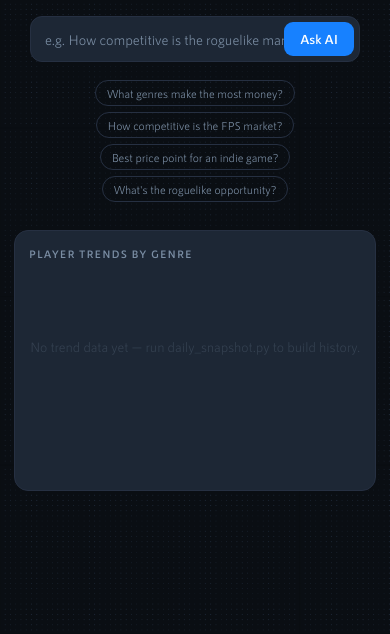
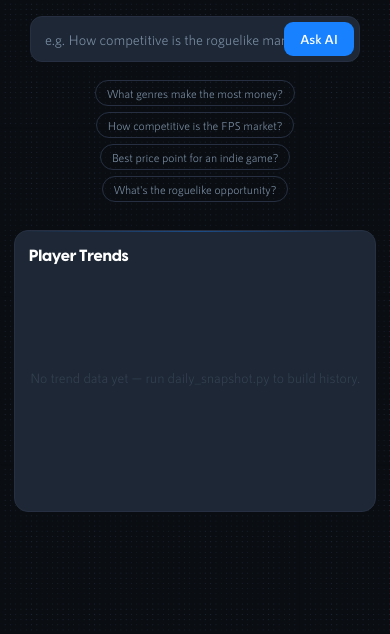
Before and after one commit to andrewmock96/Steam_Tool, a Flask app: page / in a window 390 px wide. Shown: the part 210-844 px from the top of the page. Run offline with Flask 3, Linux system fonts and the light colour scheme; data that the repository does not hold is empty.

Commit message:
Revamp genre chart — gradient fills, custom legend, cleaner design
- Gradient area fills under each line (transparent fade)
- Custom interactive legend with toggle (click to show/hide genres)
- No point dots (clean lines, hover reveals points)
- Subtle accent glow line on card top
- Player count subtitle with total and days tracked
- Cleaner tooltip with brand fonts, rounded corners
- Hidden grid lines on x-axis, minimal y-axis grid
- Responsive layout for mobile

Co-Authored-By: Claude Sonnet 4.6 <noreply@anthropic.com>

```diff
--- a/static/app.js
+++ b/static/app.js
@@ -70,23 +70,46 @@ function renderGenreChart(genres, trend) {
     genres.forEach(g => (trend[g] || []).forEach(p => dateSet.add(p.date)));
     const labels = [...dateSet].sort();
 
+    const subtitleEl = document.getElementById("chart-subtitle");
+
     if (labels.length === 0) {
         canvas.parentElement.innerHTML = `<p class="chart-empty">No trend data yet — run daily_snapshot.py to build history.</p>`;
+        if (subtitleEl) subtitleEl.textContent = "";
         return;
     }
 
+    if (subtitleEl) {
+        const totalPlayers = genres.reduce((sum, g) => {
+            const pts = trend[g] || [];
+            return sum + (pts.length ? pts[pts.length - 1].players : 0);
+        }, 0);
+        subtitleEl.textContent = `${formatNumber(totalPlayers)} players across ${genres.length} genres · ${labels.length} day${labels.length !== 1 ? "s" : ""} tracked`;
+    }
+
+    const ctx = canvas.getContext("2d");
+
     const datasets = genres.map(genre => {
         const byDate = Object.fromEntries((trend[genre] || []).map(p => [p.date, p.players]));
+        const color = GENRE_COLORS[genre];
+
+        const gradient = ctx.createLinearGradient(0, 0, 0, 280);
+        gradient.addColorStop(0, color + "30");
+        gradient.addColorStop(1, color + "00");
+
         return {
             label:            genre,
             data:             labels.map(d => byDate[d] ?? null),
-            borderColor:      GENRE_COLORS[genre],
-            backgroundColor:  GENRE_COLORS[genre] + "22",
-            borderWidth:      2,
-            pointRadius:      labels.length <= 7 ? 4 : 2,
-            pointHoverRadius: 6,
-            pointBackgroundColor: GENRE_COLORS[genre],
-            fill: false, tension: 0.4, spanGaps: true
+            borderColor:      color,
+            backgroundColor:  gradient,
+            borderWidth:      2.5,
+            pointRadius:      0,
+            pointHoverRadius: 5,
+            pointHoverBackgroundColor: color,
+            pointHoverBorderColor: "#fff",
+            pointHoverBorderWidth: 2,
+            fill: true,
+            tension: 0.4,
+            spanGaps: true
         };
     });
 
@@ -98,20 +121,68 @@ function renderGenreChart(genres, trend) {
             maintainAspectRatio: false,
             interaction: { mode: "index", intersect: false },
             plugins: {
-                legend: {
-                    position: "bottom",
-                    labels: { color: "#6b6b90", boxWidth: 10, boxHeight: 10, borderRadius: 2, useBorderRadius: true, padding: 14, font: { size: 11 } }
-                },
+                legend: { display: false },
                 tooltip: {
-                    backgroundColor: "#1D2735", borderColor: "#263042", borderWidth: 1, padding: 12,
-                    callbacks: { label: ctx => ` ${ctx.dataset.label}: ${formatNumber(ctx.parsed.y)} players` }
+                    backgroundColor: "rgba(10, 14, 19, 0.95)",
+                    borderColor: "rgba(23, 129, 255, 0.2)",
+                    borderWidth: 1,
+                    padding: { top: 10, bottom: 10, left: 14, right: 14 },
+                    cornerRadius: 10,
+                    titleFont: { family: "'RNS Sans', sans-serif", size: 12, weight: "600" },
+                    titleColor: "#E7EFF7",
+                    bodyFont: { family: "'RNS Sans', sans-serif", size: 11 },
+                    bodyColor: "#7a8da3",
+                    bodySpacing: 4,
+                    boxWidth: 8,
+                    boxHeight: 8,
+                    boxPadding: 4,
+                    usePointStyle: true,
+                    pointStyle: "circle",
+                    callbacks: {
+                        title: items => items[0]?.label || "",
+                        label: ctx => `  ${ctx.dataset.label}   ${formatNumber(ctx.parsed.y)} players`
+                    }
                 }
             },
             scales: {
-                x: { ticks: { color: "#6b6b90", font: { size: 11 } }, grid: { color: "rgba(255,255,255,0.04)" } },
-                y: { ticks: { color: "#6b6b90", font: { size: 11 }, callback: v => formatNumber(v) }, grid: { color: "rgba(255,255,255,0.04)" } }
+                x: {
+                    border: { display: false },
+                    ticks: { color: "#3a506e", font: { family: "'RNS Sans', sans-serif", size: 10 }, maxRotation: 0 },
+                    grid: { display: false }
+                },
+                y: {
+                    border: { display: false },
+                    ticks: {
+                        color: "#3a506e",
+                        font: { family: "'RNS Sans', sans-serif", size: 10 },
+                        callback: v => formatNumber(v),
+                        maxTicksLimit: 5
+                    },
+                    grid: { color: "rgba(255,255,255,0.03)", drawTicks: false }
+                }
             }
         }
+    });
+
+    buildChartLegend(genres, datasets);
+}
+
+function buildChartLegend(genres, datasets) {
+    const container = document.getElementById("chart-legend");
+    if (!container) return;
+    container.innerHTML = "";
+
+    genres.forEach((genre, i) => {
+        const item = document.createElement("button");
+        item.className = "chart-legend-item";
+        item.innerHTML = `<span class="chart-legend-dot" style="background:${GENRE_COLORS[genre]}"></span>${genre}`;
+        item.addEventListener("click", () => {
+            const meta = genreChart.getDatasetMeta(i);
+            meta.hidden = !meta.hidden;
+            item.classList.toggle("dimmed", meta.hidden);
+            genreChart.update();
+        });
+        container.appendChild(item);
     });
 }
 
--- a/static/style.css
+++ b/static/style.css
@@ -527,37 +527,92 @@ body {
 
 /* ─── Home Chart ─── */
 .home-chart {
-    max-width: 800px;
+    max-width: 860px;
     width: 100%;
-    margin: 40px auto 0;
+    margin: 48px auto 0;
 }
 
 .chart-card {
     background: var(--card);
     border: 1px solid var(--border);
     border-radius: var(--radius-lg);
-    padding: 22px 24px 18px;
+    padding: 24px 28px 20px;
+    position: relative;
+    overflow: hidden;
+}
+
+.chart-card::before {
+    content: '';
+    position: absolute;
+    top: 0;
+    left: 0;
+    right: 0;
+    height: 1px;
+    background: linear-gradient(90deg, transparent, var(--accent), transparent);
+    opacity: 0.4;
+}
+
+.chart-header-row {
+    display: flex;
+    align-items: flex-start;
+    justify-content: space-between;
+    margin-bottom: 20px;
+    gap: 16px;
 }
 
 .chart-title {
-    font-size: 0.68rem;
-    font-weight: 600;
+    font-family: var(--font-head);
+    font-size: 1rem;
+    font-weight: 800;
+    color: #fff;
+    letter-spacing: -0.2px;
+}
+
+.chart-subtitle {
+    font-size: 0.75rem;
     color: var(--text-muted);
-    text-transform: uppercase;
-    letter-spacing: 0.1em;
-    margin-bottom: 18px;
+    margin-top: 3px;
+}
+
+.chart-legend {
+    display: flex;
+    flex-wrap: wrap;
+    gap: 4px 12px;
+    justify-content: flex-end;
+}
+
+.chart-legend-item {
+    display: flex;
+    align-items: center;
+    gap: 5px;
+    font-size: 0.7rem;
+    color: var(--text-muted);
+    cursor: pointer;
+    transition: opacity var(--ease);
+    padding: 2px 0;
+}
+
+.chart-legend-item:hover { opacity: 0.7; }
+
+.chart-legend-item.dimmed { opacity: 0.25; }
+
+.chart-legend-dot {
+    width: 8px;
+    height: 8px;
+    border-radius: 50%;
+    flex-shrink: 0;
 }
 
 .chart-wrap {
     position: relative;
-    height: 260px;
+    height: 280px;
 }
 
 .chart-empty {
     color: var(--text-dim);
     font-size: 0.85rem;
     text-align: center;
-    padding: 60px 0;
+    padding: 70px 0;
 }
 
 /* ─── Market Section ─── */
@@ -1303,6 +1358,8 @@ body {
     /* Chart */
     .home-chart { margin-top: 28px; }
     .chart-card { padding: 16px 14px 12px; }
+    .chart-header-row { flex-direction: column; gap: 10px; }
+    .chart-legend { justify-content: flex-start; }
     .chart-wrap { height: 200px; }
 
     /* Market */
--- a/templates/index.html
+++ b/templates/index.html
@@ -10,7 +10,7 @@
     <meta property="og:description" content="Research Steam game markets, analyze competitors, and estimate revenue for indie developers.">
     <meta property="og:type" content="website">
     <link rel="icon" href="/static/favicon.png" type="image/png">
-    <link rel="stylesheet" href="/static/style.css?v=24">
+    <link rel="stylesheet" href="/static/style.css?v=25">
     <script src="https://cdn.jsdelivr.net/npm/chart.js@4.4.0/dist/chart.umd.min.js"></script>
 </head>
 <body>
@@ -94,7 +94,13 @@
                 <!-- Genre Trend Chart -->
                 <div class="home-chart">
                     <div class="chart-card">
-                        <div class="chart-title">Player Trends by Genre</div>
+                        <div class="chart-header-row">
+                            <div>
+                                <div class="chart-title">Player Trends</div>
+                                <div class="chart-subtitle" id="chart-subtitle">Loading...</div>
+                            </div>
+                            <div class="chart-legend" id="chart-legend"></div>
+                        </div>
                         <div class="chart-wrap"><canvas id="chart-genre"></canvas></div>
                     </div>
                 </div>
@@ -157,7 +163,7 @@
         </div>
     </div>
 
-    <script src="/static/app.js?v=24"></script>
+    <script src="/static/app.js?v=25"></script>
 
 </body>
 </html>
```
